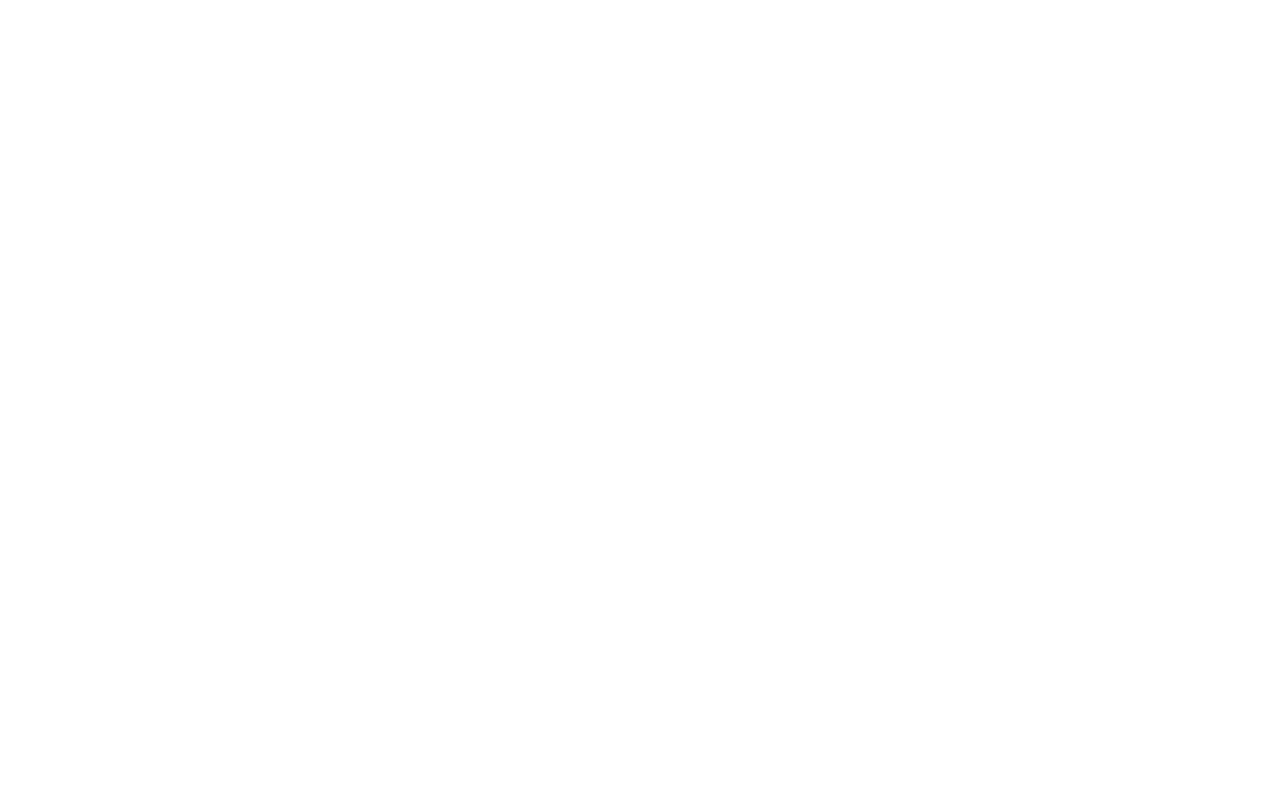
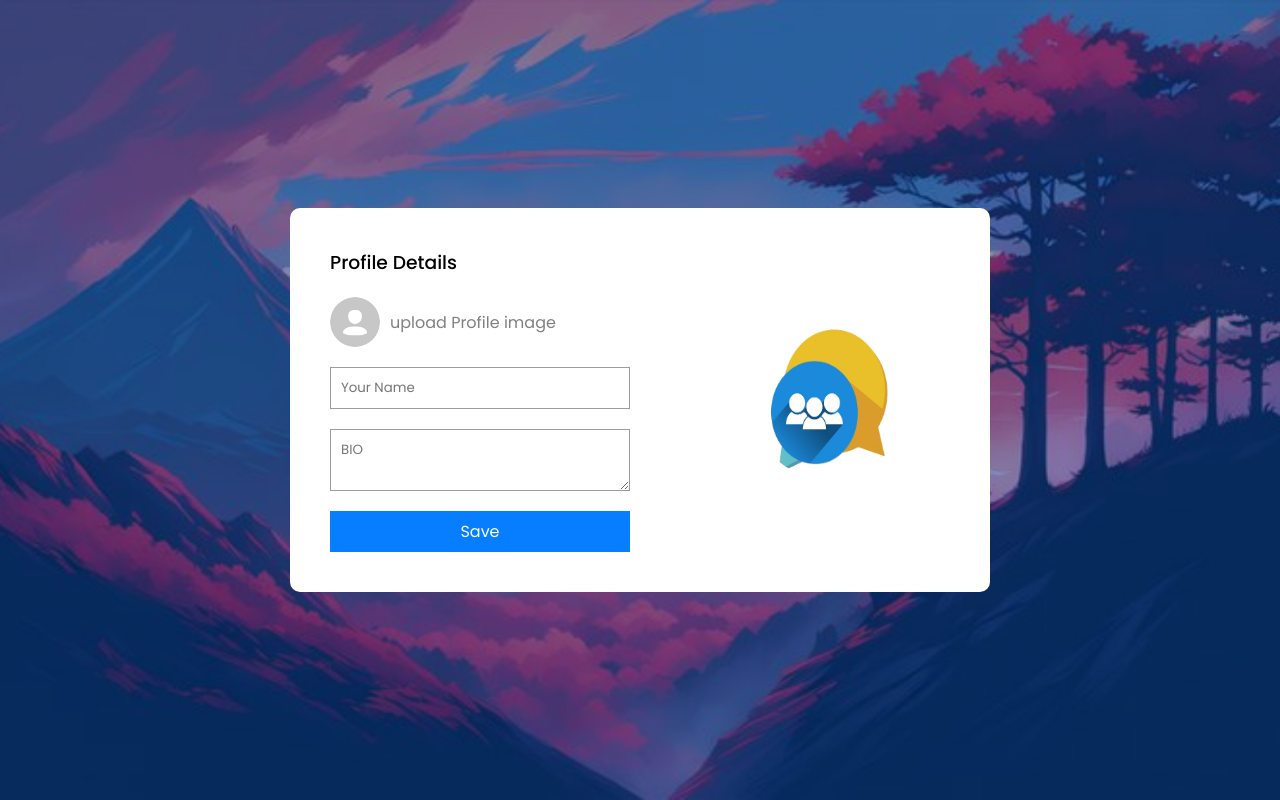
Before and after one commit to Beexoul/TapTalk, a React (Vite) app: page /profile in a window 1280 px wide. Built offline with nearby package versions, Linux system fonts and the light colour scheme.

Commit message:
UI Done yepppiiiiiiiiiiiiiiiiiiiiiiiii

```diff
--- a/src/Pages/ProfileUpdate/ProfileUpdate.css
+++ b/src/Pages/ProfileUpdate/ProfileUpdate.css
@@ -0,0 +1,65 @@
+.profile{
+    min-height: 100vh;
+    background: url(../../assets/background.png) no-repeat center ;
+    background-size: cover;
+    display: flex;
+    align-items: center;
+    justify-content: center;
+}
+
+.profile-container{
+    background: white;
+    display: flex;
+    align-items: center;
+    justify-content: space-between;
+    min-width: 700px;
+    border-radius: 10px;
+}
+
+.profile-pic{
+    max-width: 160px;
+    aspect-ratio: 1/1;
+    margin: 20px auto;
+    border-radius: 50%;
+}
+
+.profile form{
+    display: flex;
+    flex-direction: column;
+    gap: 20px;
+    padding: 40px;
+}
+
+.profile form h3 {
+    font-weight: 500;
+}
+
+.profile label{
+    display: flex;
+    align-items: center;
+    gap: 10px;
+    color: gray;
+    cursor: pointer;
+}
+
+.profile label img{
+    width: 50px;
+    aspect-ratio: 1/1;
+    border-radius: 50%;
+}
+
+.profile input,textarea{
+    padding: 10px;
+    min-width: 300px;
+    border: 1px solid #9c9c9c;
+    outline-color:#077eff ;
+}
+
+.profile form button{
+    border: none;
+    color: white;
+    background-color: #077eff;
+    padding: 8px;
+    font-size: 16px;
+    cursor: pointer;
+}
--- a/src/Pages/ProfileUpdate/ProfileUpdate.jsx
+++ b/src/Pages/ProfileUpdate/ProfileUpdate.jsx
@@ -1,9 +1,30 @@
-import React from 'react'
+import React, { useState } from 'react'
 import './ProfileUpdate.css'
+import assets from '../../assets/assets'
 
 const ProfileUpdate = () => {
+
+
+  const [image,setImage] = useState(false)
+
+
+
   return (
-    <div>
+    <div className='profile'>
+        <div className="profile-container">
+        <form>
+        <h3>Profile Details</h3>
+        <label htmlFor="avatar">
+         < input onChange={(e)=>setImage(e.target.files[0])}  type="file" id='avatar' accept='.png, .jpg, .jpeg, .gif' hidden />
+         <img src={image? URL.createObjectURL(image): assets.avatar_icon} alt="" />
+        upload Profile image
+        </label>
+        <input type="text" placeholder='Your Name' required/>
+        <textarea placeholder='BIO' required></textarea>
+        <button type='submit'>Save</button>
+        </form>
+        <img src={image? URL.createObjectURL(image):assets.logo_icon} className='profile-pic' />
+      </div>
     </div>
   )
 }
```
